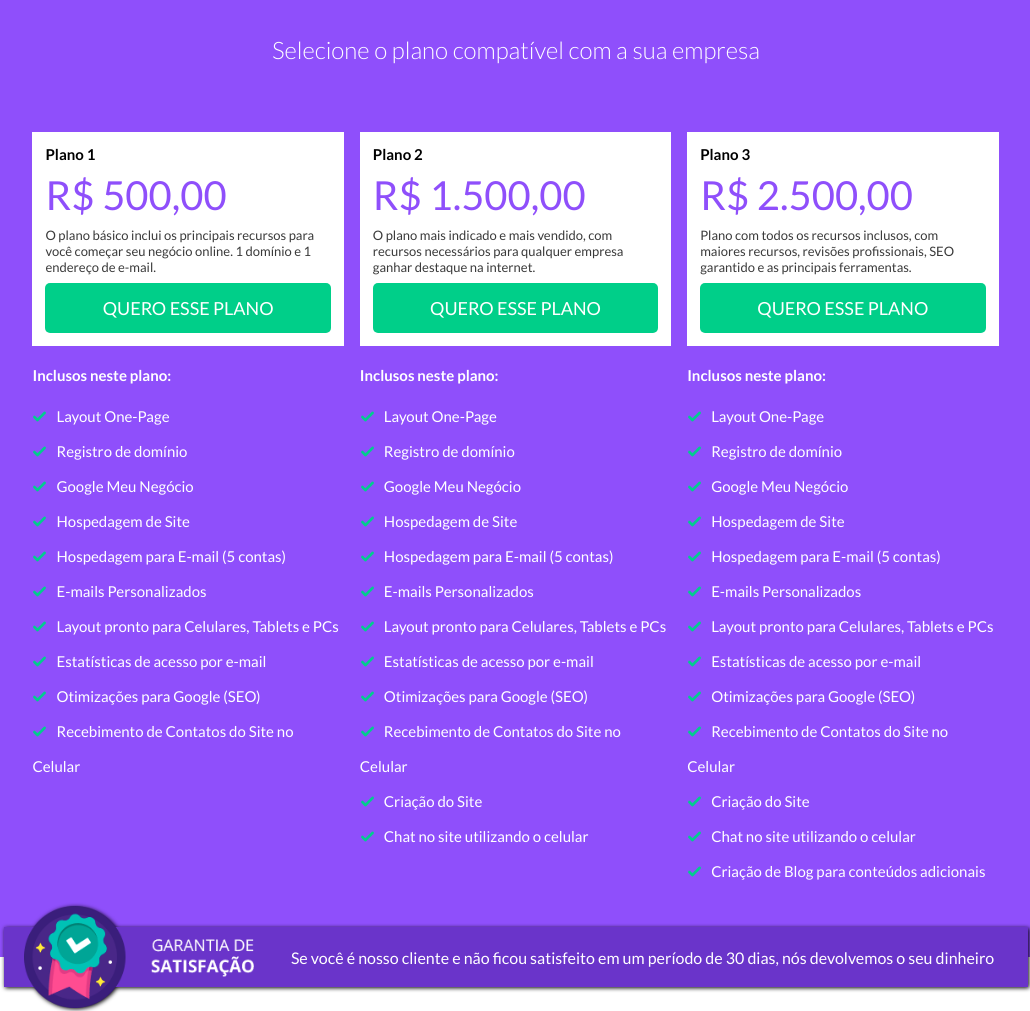
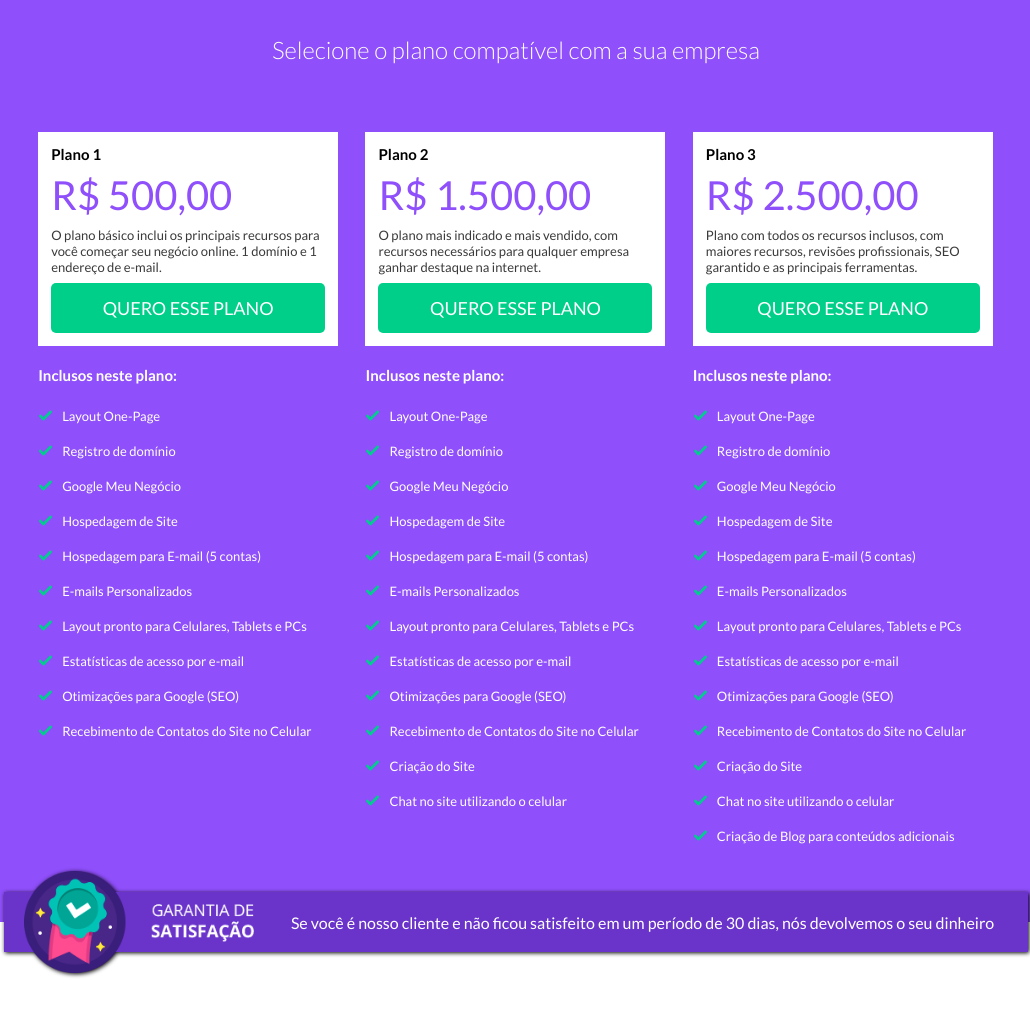
Before and after one commit to diegohartmann/koden-test-diego, a plain HTML site: page files/index.html in a window 1280 px wide. Shown: the part 3720-4731 px from the top of the page, without its empty margins (124-1154 px from the left). Drawn offline with Linux system fonts and the light colour scheme; files whose address does not match are found by name.

Commit message:
correcao dos planos wrap

```diff
--- a/files/css/styles.css
+++ b/files/css/styles.css
@@ -257,22 +257,27 @@ section.planos{
 }
 .planos .planos-container{
     width: 80%;
+    display: block;
     margin: 0 auto;
 }
-.planos .planos-container .plano-single{
+.plano-single{
     width: 33.3%;
-    max-width: 350px;
     float: left;
     padding: 8px;
 }
+.plano-single .plano-single-container{
+    margin: 0 auto;
+    width: 300px;
+}
 .plano-box{
-    /* height: 215px; */
     padding: 13px;
     width: 100%;
+    max-width: 300px;
     background-color: white;
     margin-bottom: 20px;
 }
 .plano-box h2{
+
     font-weight: bold;
     color: black;
     font-size: 15px;
@@ -301,7 +306,7 @@ section.planos{
     margin-bottom: 15px;
 }
 .plano-single ul li{
-    font-size: 15px;
+    font-size: 13px;
     font-weight: 400;
     line-height: 35px;
 }
--- a/files/js/planos-dinamicaly-creator.js
+++ b/files/js/planos-dinamicaly-creator.js
@@ -17,6 +17,7 @@ function appendPlan(_container, _planoSingle){
 }
 function getPlanoSingleHTML(_price, _about, _planNum, _getItemsHTML){
     return `<div class="plano-single">
+                <div class="plano-single-container">
                     <div class="plano-box">
                         <h2>Plano ${_planNum}</h2>
                         <h1>R$ ${_price},00</h1>
@@ -27,6 +28,7 @@ function getPlanoSingleHTML(_price, _about, _planNum, _getItemsHTML){
                     <ul style="list-style-type: none; color: white;">
                         ${_getItemsHTML}
                     </ul>
+                </div>
             </div>`
 }
 function getItemsHTML(_items){
```
Also changed, not shown: files/index.html (+1 -0 lines). Lines whose indentation alone changed are shown as unchanged.
